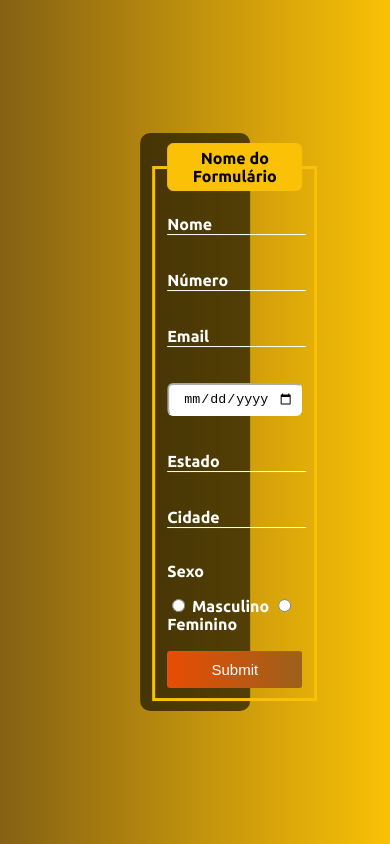
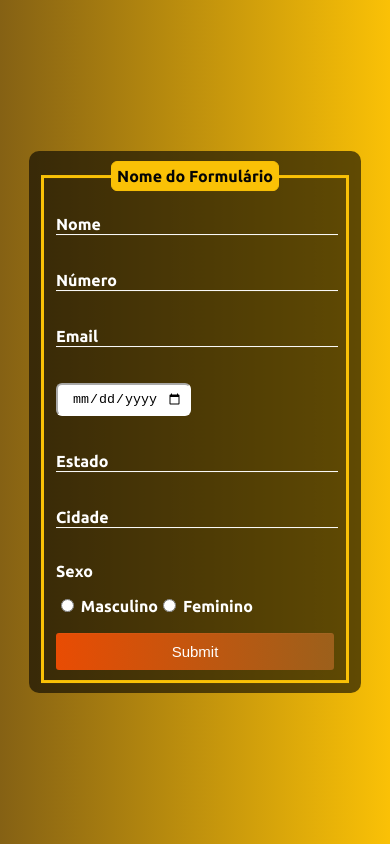
Before and after one commit to finnzao/form, a plain HTML site: page index.html in a window 390 px wide. Drawn offline with Linux system fonts and the light colour scheme.

Commit message:
Update syle.css

```diff
--- a/syle.css
+++ b/syle.css
@@ -13,7 +13,7 @@ body{
     background-color: rgba(0, 0,0, 0.6);
     padding: 10px;
     border-radius: 10px;
-    width: 23%;
+    width: 40%;
     color: rgb(255, 255, 255);
 }
 
@@ -89,3 +89,15 @@ body{
 .input#sumbit{
     font-family:  'Ubuntu', sans-serif;
 }
+
+@media (max-width:1080px) {
+    .sex{
+        display: flex;
+        flex-direction: row;
+        flex-wrap: wrap;
+    }
+
+    .box{
+        width: 80%;
+    }
+}
```
